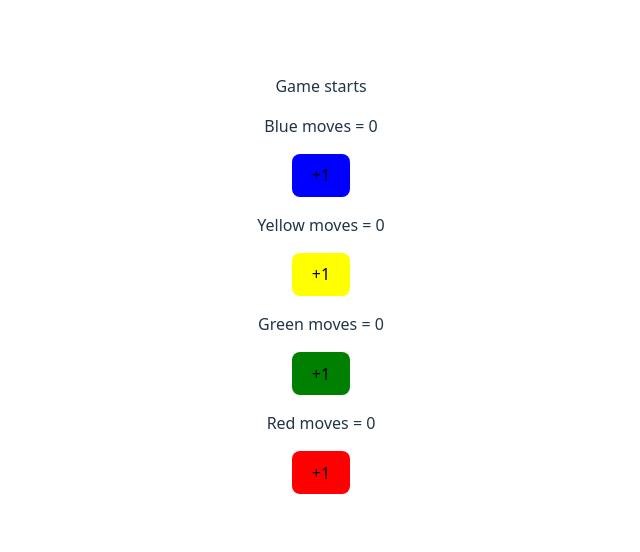
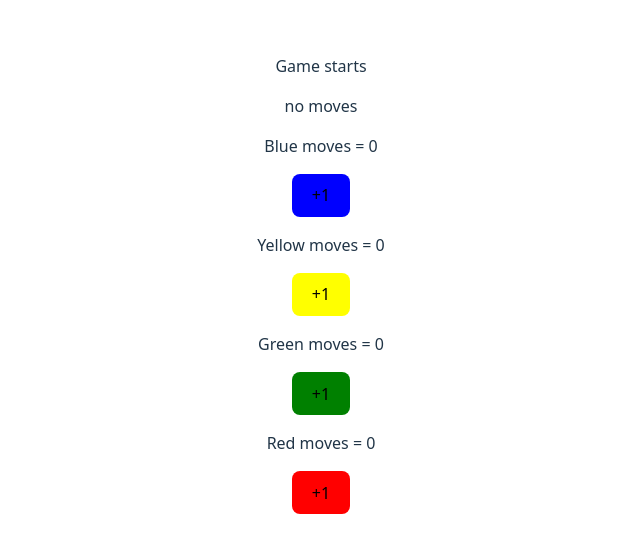
Before and after one commit to Shreyash-23423/React-tutorials, a React (Vite) app: page / in a window 1280 px wide. Shown: the part 124-676 px from the top of the page, without its empty margins (319-959 px from the left). Built offline with nearby package versions, Linux system fonts and the light colour scheme.

Commit message:
learned how to use Array  as a state variable

```diff
--- a/src/LudoBoard.jsx
+++ b/src/LudoBoard.jsx
@@ -4,17 +4,25 @@ import {useState} from 'react';
 
 export default function LudoBoard() {
     let [moves , setMoves] = useState({blue:0, yellow:0, green:0, red:0 });
+    let [arr , setArr] = useState(["no moves"]);
 
     let updateBlue =()=>{
-       setMoves (prevMoves =>{
-        return {...prevMoves, blue: prevMoves.blue + 1}
-       })
-    }
+    //    setMoves (prevMoves =>{
+    //     return {...prevMoves, blue: prevMoves.blue + 1}
+    //   })
+
+      setArr((prevArr) => {
+        return [...prevArr, "blue moves"];
+
+    });
+     console.log(arr);
+    };
+
     let updateYellow =()=>{
         setMoves (prevMoves =>{
          return {...prevMoves, yellow: prevMoves.yellow + 1}
-        })
-        }
+        });
+        };
     let updateGreen =()=>{
             setMoves (prevMoves =>{
              return {...prevMoves, green: prevMoves.green + 1}
@@ -29,6 +37,7 @@ export default function LudoBoard() {
     return (
         <div>
             <p>Game starts</p>
+            <p>{arr}</p>
             <div className="board">
                 <p>Blue moves = {moves.blue}</p>
                 <button style={{backgroundColor:"blue"}} onClick={updateBlue}>+1</button>
```
